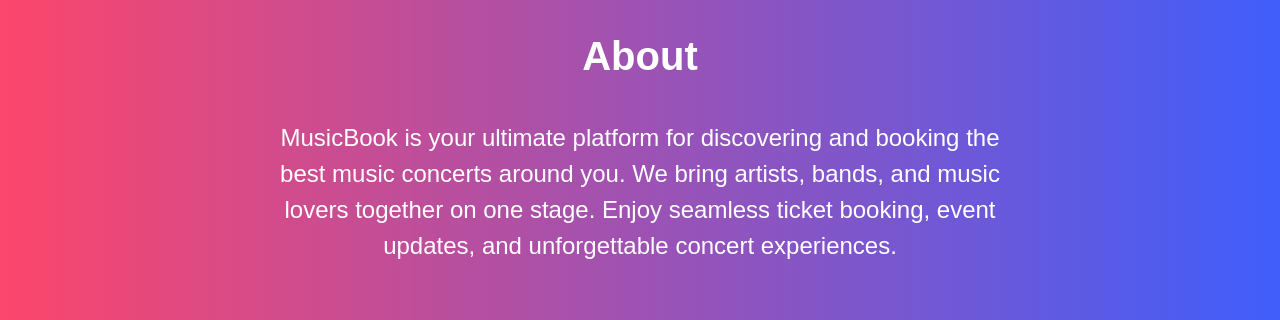
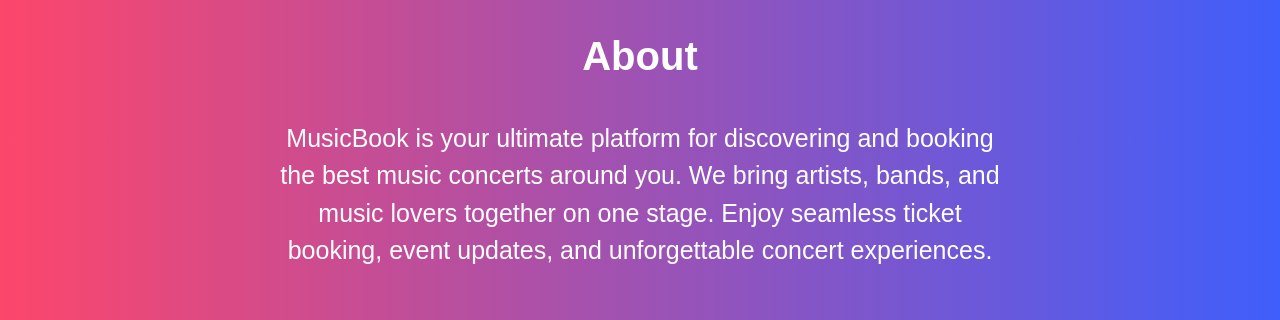
Before and after one commit to Hariharaselvi97/music-concert, a Next.js app: page / in a window 1280 px wide. Shown: the part 880-1200 px from the top of the page. Built offline with nearby package versions, Linux system fonts and the light colour scheme; no server answers; the database is empty.

Commit message:
fontsize changed in about section

```diff
--- a/app/about/page.tsx
+++ b/app/about/page.tsx
@@ -24,7 +24,7 @@
           className="mb-3 text-center text-white"
           data-aos="fade-up"
           data-aos-duration="1000"
-        style={{fontFamily:"Franklin Gothic Medium', 'Arial Narrow', Arial, sans-serif",fontSize:"24px",marginTop:"40px"}}>
+        style={{fontFamily:"Franklin Gothic Medium', 'Arial Narrow', Arial, sans-serif",fontSize:"25px",marginTop:"40px"}}>
           MusicBook is your ultimate platform for discovering and booking the
           best music concerts around you. We bring artists, bands, and music lovers
           together on one stage. Enjoy seamless ticket booking, event updates,
```
